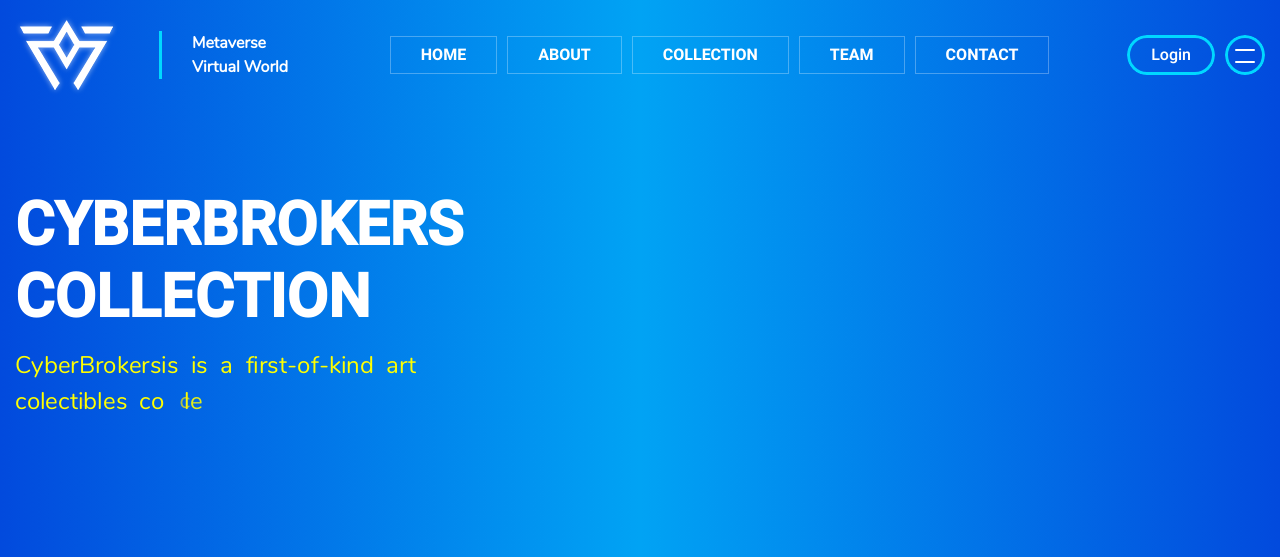
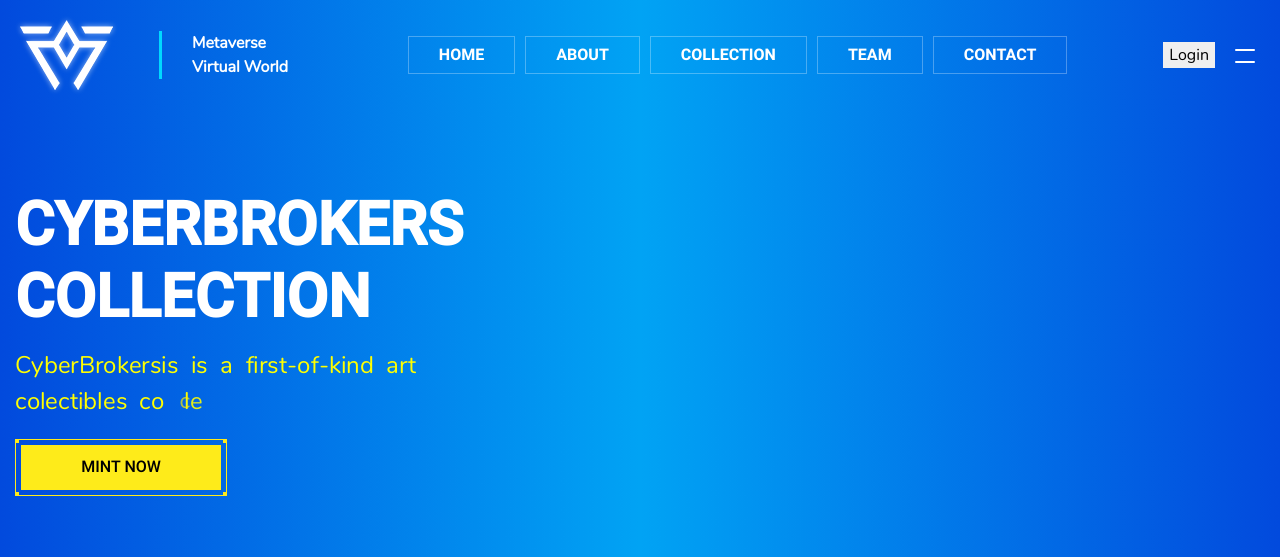
Before and after one commit to MeltonClassic11000/Metaverse-temp, a website: page index.html in a window 1280 px wide. Shown: the top 557 px of the page. Drawn offline with nearby package versions, Linux system fonts and the light colour scheme.

Commit message:
create button

```diff
--- a/index.html
+++ b/index.html
@@ -136,6 +136,10 @@
                                 &nbsp;&nbsp;
 
                             </div>
+                            <a href="#" class="mint-button">
+                                <span class="btn">MINT NOW</span>
+                            </a>
+
                         </div>
                     </div>
                     <div class="col-lg-6"></div>
--- a/scss/base/_reboot.scss
+++ b/scss/base/_reboot.scss
@@ -65,7 +65,7 @@
 
 h1,
 .h1 {
-  font-size: clamp(48px, 5vw, 60px);
+  font-size: clamp(42px, 5vw, 60px);
 }
 
 h2,
--- a/scss/components/_buttons.scss
+++ b/scss/components/_buttons.scss
@@ -1,75 +1,58 @@
-.btn {
-  font-size: 14px;
-  padding: 16px 40px;
-  align-items: center;
-  gap: 6px;
-  line-height: 1;
-  text-align: center;
-  text-decoration: none;
-  vertical-align: middle;
-  cursor: pointer;
-  user-select: none;
-  border-radius: 8px;
-  font-family: "heebo-md" sans-serif;
-  transition: .3s cubic-bezier(0.175, 0.885, 0.32, 1.275);
-  display: flex;
-  height: fit-content;
+.mint-button {
+  padding: 5px;
+  border: 1px solid var(--secondary);
+  width: fit-content;
   position: relative;
-  overflow: hidden;
-  justify-content: center;
-}
+  margin-top: 20px;
+  display: block;
 
-.outline-btn {
-  display: flex;
-  justify-content: center;
-  align-items: center;
-  background-color: transparent;
-  transition: all .4s ease-in-out;
-  font-family: 'heebo-md';
-  color: white;
-  border-radius: 30px;
-  padding: 8px 24px;
-  position: relative;
-  overflow: hidden;
-
-  &:hover {
-    color: black;
-
-    &::before {
-      width: 100%;
-      right: unset;
-      left: 0;
-    }
-
-    &::after{
-      border-color: var(--secondary);
-    }
+  &::before,
+  &::after {
+    content: '';
+    position: absolute;
+    width: 3px;
+    height: 3px;
+    background-color: var(--secondary);
   }
 
   &::before {
-    content: '';
-    position: absolute;
-    transform-origin: left;
+    left: 0;
+    top: 0;
+  }
+
+  &::after {
     right: 0;
     top: 0;
-    width: 0;
-    height: 100%;
-    transform-origin: left;
-    background-color: var(--secondary);
-    transition: all .4s ease-in-out;
-    z-index: -1;
-    border-radius: 30px;
   }
 
-  &::after{
-    content: '';
-    position: absolute;
-    left: 0;
-    top: 0;
-    border: 3px solid #00d8ff;
-    width: 100%;
-    height: 100%;
-    border-radius: 30px;
-    transition: all .4s ease-in-out;
+  .btn {
+    border: 1px solid var(--secondary);
+    display: flex;
+    align-items: center;
+    justify-content: center;
+    width: 200px;
+    height: 45px;
+    background-color: var(--secondary);
+    color: black;
+    font-family: 'heebo-md';
+
+    &::before,
+    &::after {
+      content: '';
+      position: absolute;
+      width: 3px;
+      height: 3px;
+      background-color: var(--secondary);
+    }
+
+    &::before {
+      left: 0;
+      bottom: 0;
+    }
+
+    &::after {
+      right: 0;
+      bottom: 0;
+    }
   }
 }
```
Also changed, not shown: assets/css/all_components.css, assets/css/base.css, 1 other file.
